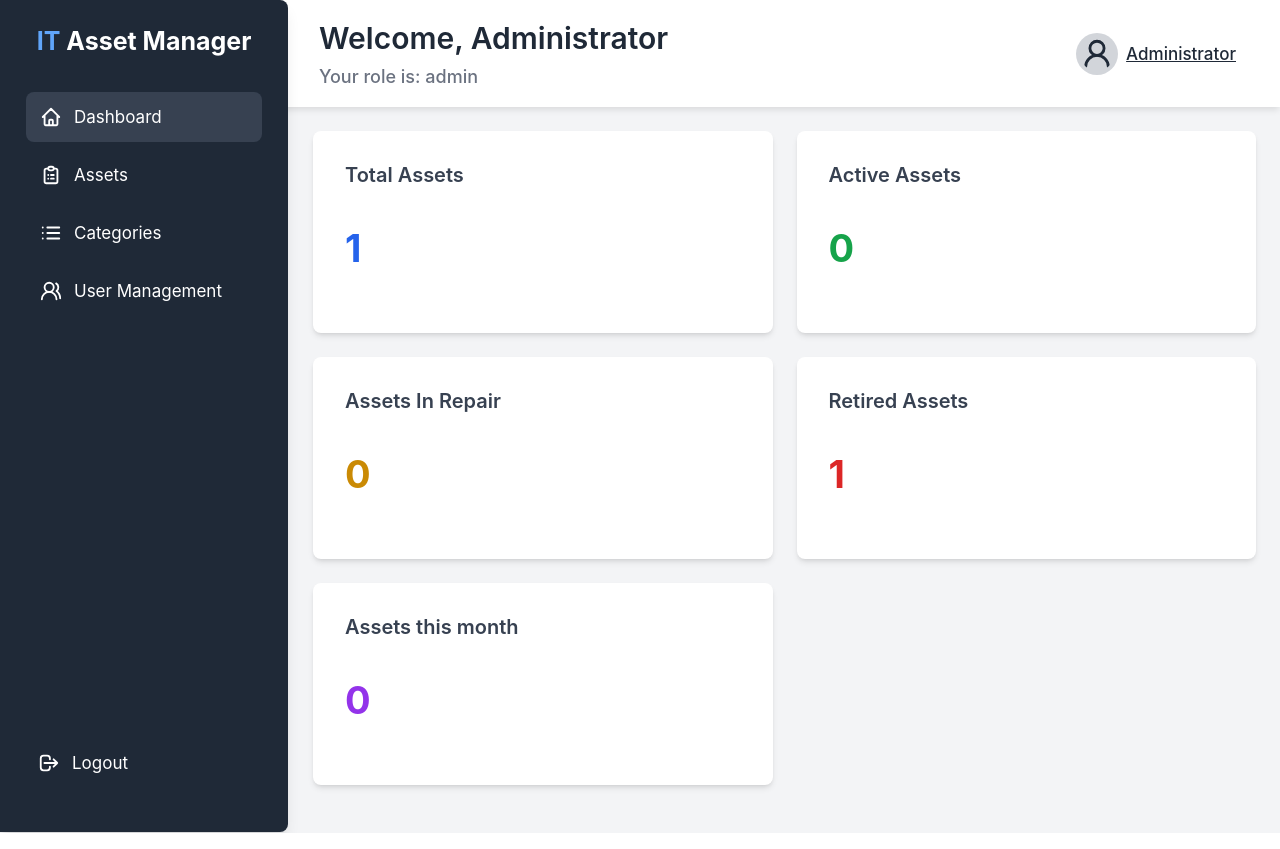
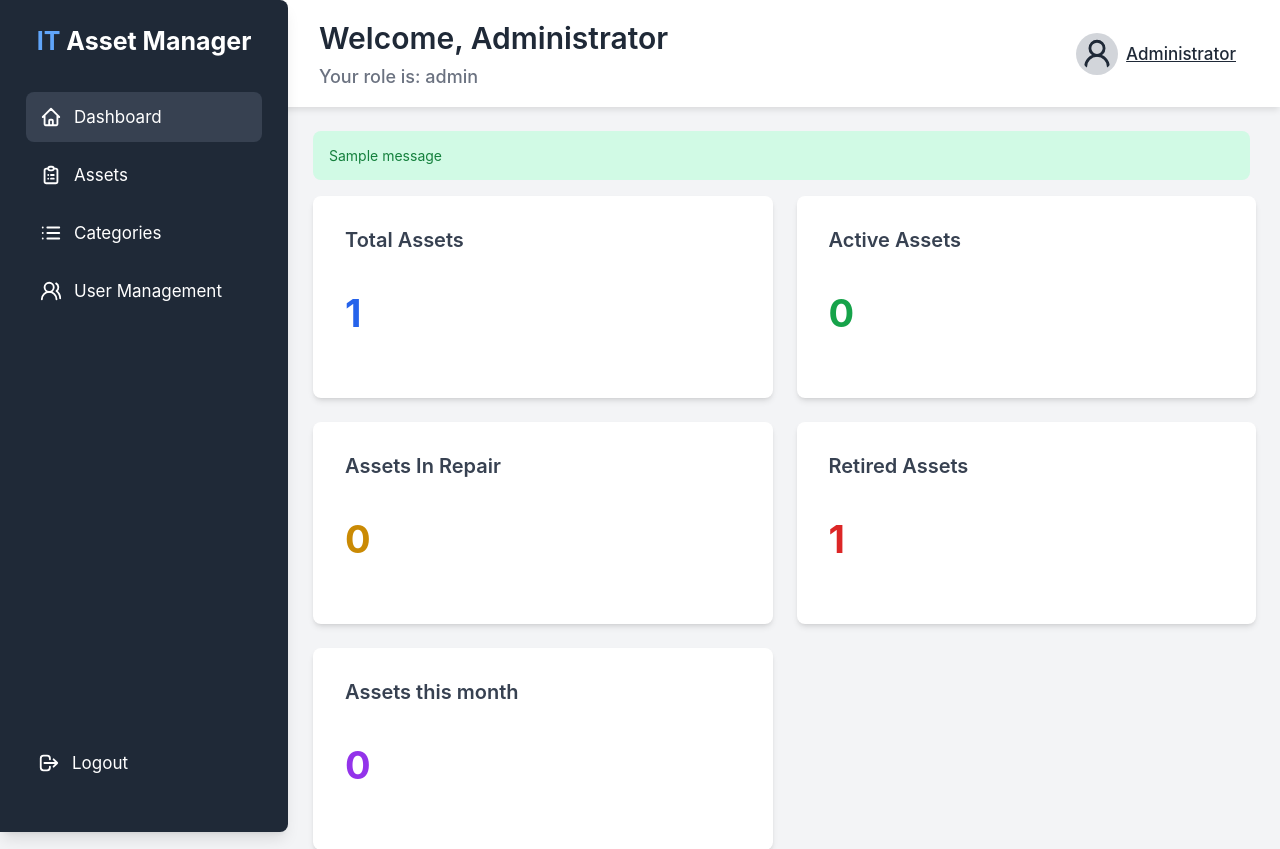
Before and after one commit to DevishaV-23/IT_Asset_Manager, a Flask app: page /assets/ in a window 1280 px wide. Shown: the top 849 px of the page. Run offline with Flask 3, Linux system fonts and the light colour scheme; a user stored in the database is signed in; tables that the repository leaves empty hold one stand-in row (values such as "Sample post"); one stand-in notice (Sample message) is shown.

Commit message:
Adjusted flash issues for profile changes

```diff
--- a/Static/css/categories_list.css
+++ b/Static/css/categories_list.css
@@ -142,5 +142,5 @@ body{
 }
 
 .alert {
-  width: calc(100% - 38px); /* Adjust width to fit within the main content */
+  width: calc(100% - 38px);
 }
--- a/Static/css/dashboard.css
+++ b/Static/css/dashboard.css
@@ -67,3 +67,7 @@ body{
 .value5{
     color:#9333ea
 }
+
+.alert {
+  width: calc(100% - 38px);
+}
--- a/Templates/dashboard.html
+++ b/Templates/dashboard.html
@@ -6,6 +6,18 @@
 <body>
 
   <main class="main-content">
+     <div>
+        {% with messages = get_flashed_messages(with_categories=true) %} {% if
+        messages %}
+        <div class="mb-4">
+          {% for category, message in messages %}
+          <div class="alert alert-{{ category }}" role="alert">
+            {{ message }}
+          </div>
+          {% endfor %}
+        </div>
+        {% endif %} {% endwith %}
+      </div>
     <section class="grid">
       <div class="grid-box">
         <h3 class="box-title">Total Assets</h3>
--- a/asset_manager/auth.py
+++ b/asset_manager/auth.py
@@ -135,8 +135,6 @@ def edit_profile():
             db.session.commit()
             if password_changed:
                 flash('Your profile and password have been updated successfully! Please log in again if your username changed.', 'success')
-                # If username changed, logging out might be a good idea to force re-login with new username
-                # For simplicity, we'll just flash a message here.
             else:
                 flash('Your profile has been updated successfully!', 'success')
             return redirect(url_for('assets.dashboard'))
```
